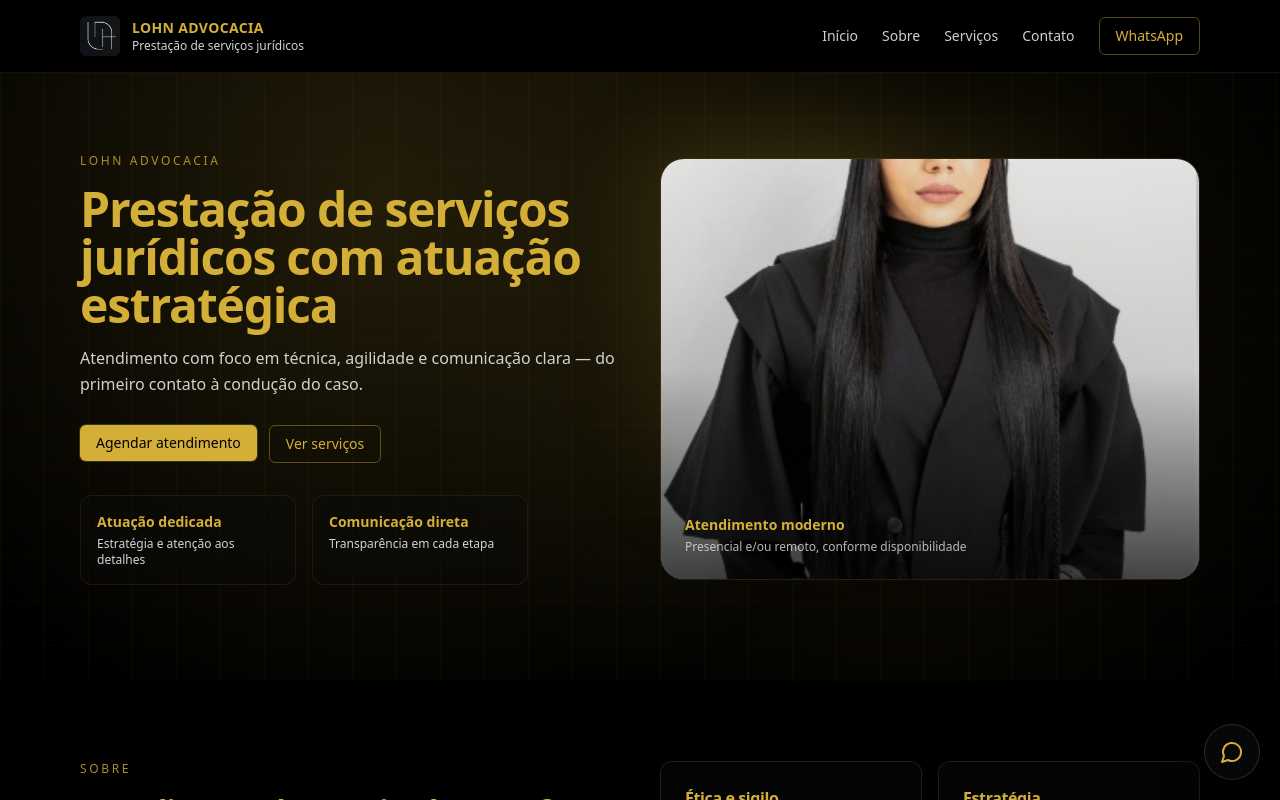
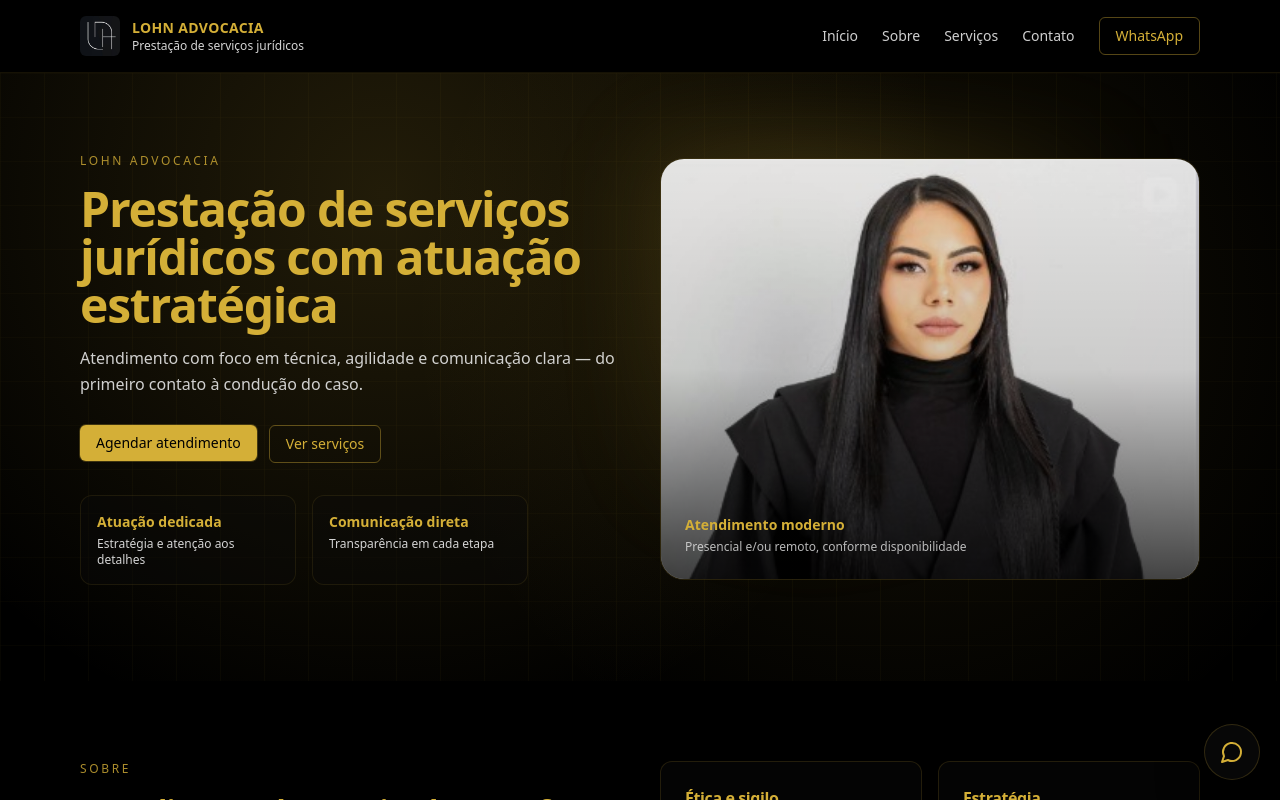
Before and after one commit to zerofreitas2009/Projeto-Site-LOHN, a React (Vite) app: page / in a window 1280 px wide. Shown: the top 800 px of the page. Built offline with nearby package versions, Linux system fonts and the light colour scheme.

Commit message:
[dyad] Ajuste de enquadramento da imagem do Hero: aplicado object-top no img para preencher o card destacando a parte superior.

```diff
--- a/src/components/site/sections/HeroSection.tsx
+++ b/src/components/site/sections/HeroSection.tsx
@@ -53,7 +53,7 @@ export default function HeroSection() {
               <img
                 src="/assets/atendimento-moderno.jpeg"
                 alt="Atendimento LOHN Advocacia"
-                className="h-[280px] w-full object-cover opacity-90 md:h-[420px]"
+                className="h-[280px] w-full object-cover object-top opacity-90 md:h-[420px]"
                 loading="lazy"
               />
               <div className="absolute inset-0 bg-gradient-to-t from-black/70 via-black/10 to-transparent" />
```
